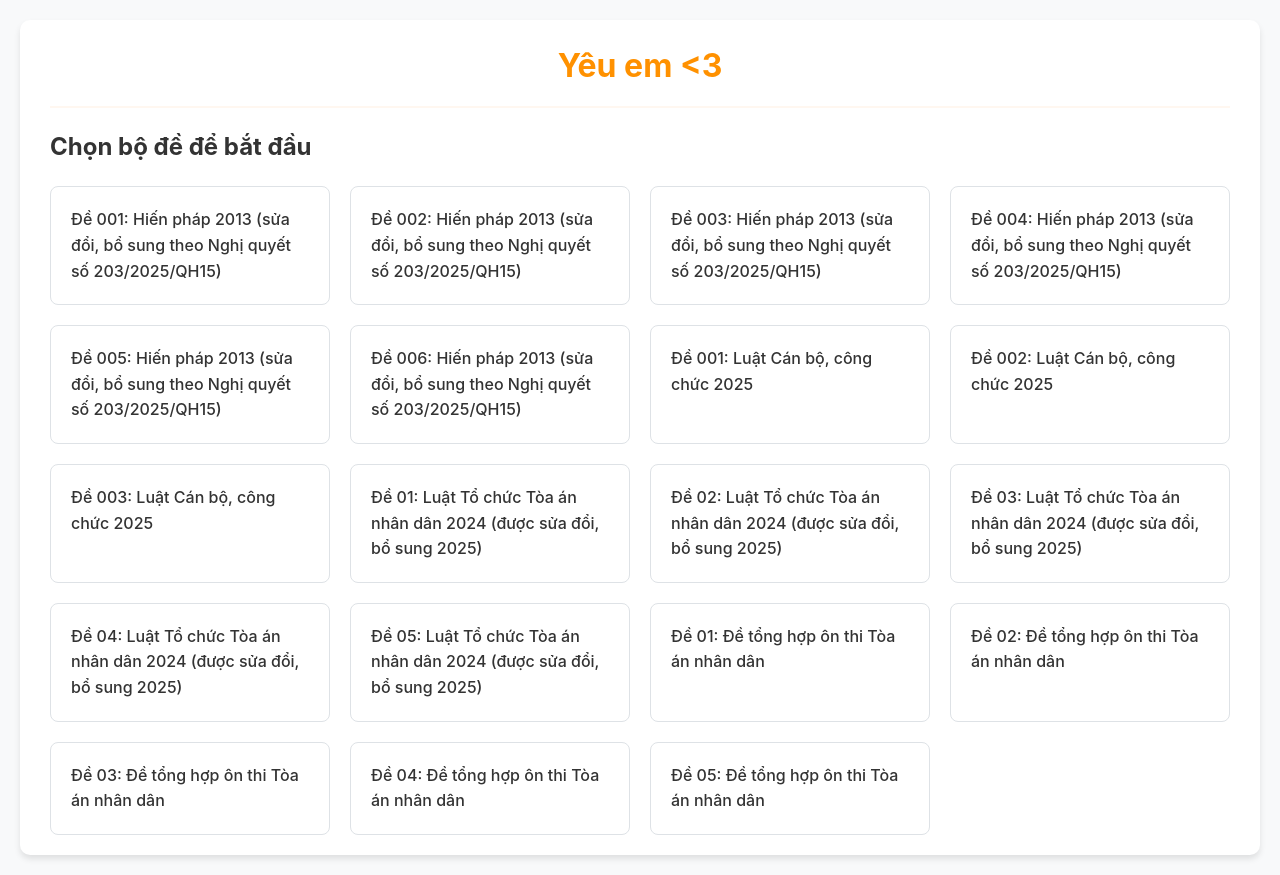
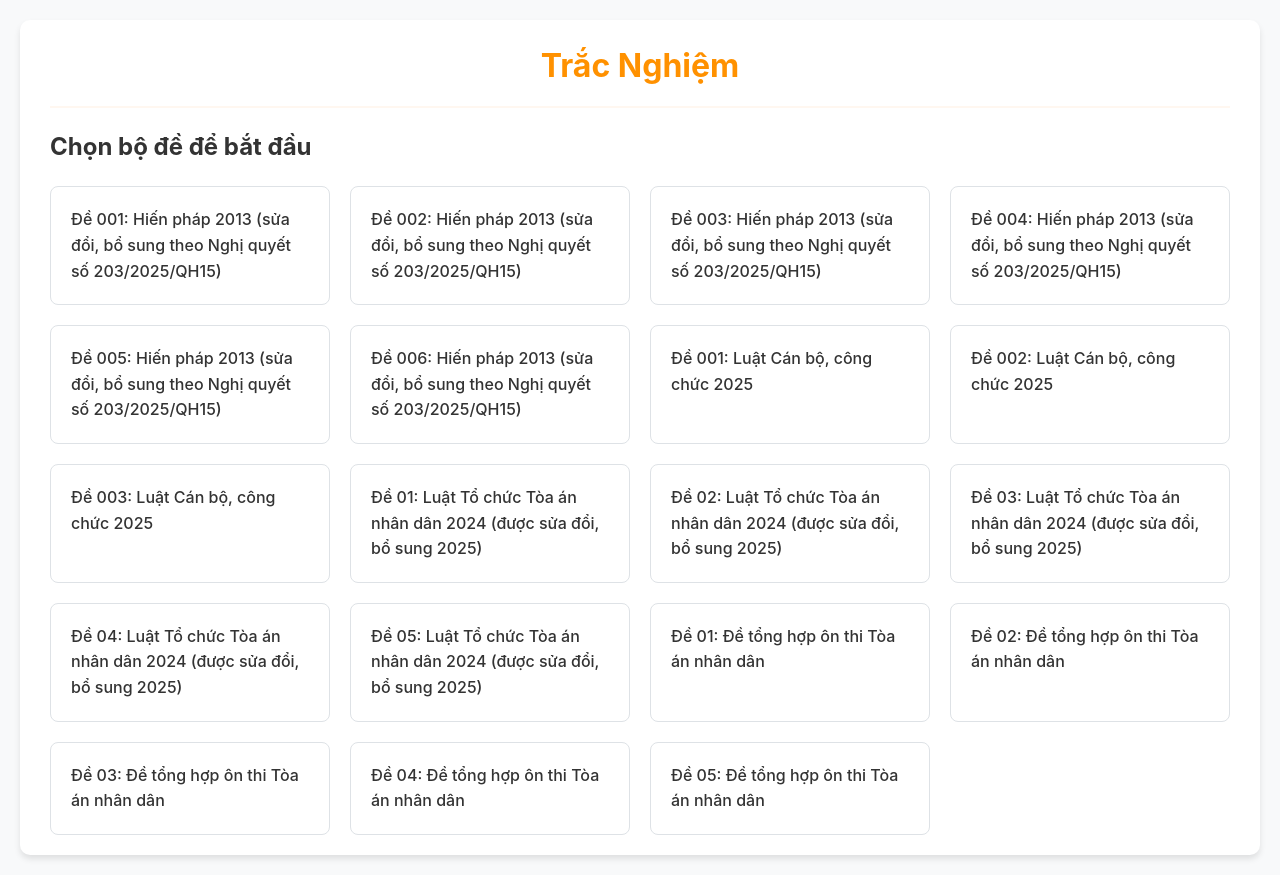
Before and after one commit to hattorimkk/LuyenThiTrangNghiem, a plain HTML site: page index.html in a window 1280 px wide. Drawn offline with Linux system fonts and the light colour scheme.

Commit message:
test deploy 2

```diff
--- a/index.html
+++ b/index.html
@@ -10,7 +10,7 @@
 
     <div class="container">
         <header>
-            <h1>Yêu em <3 </h1>
+            <h1>Trắc Nghiệm </h1>
             <!-- TIÊU ĐỀ BỘ ĐỀ SẼ NẰM Ở ĐÂY -->
             <h2 id="quiz-title" class="hidden"></h2>
         </header>
```
